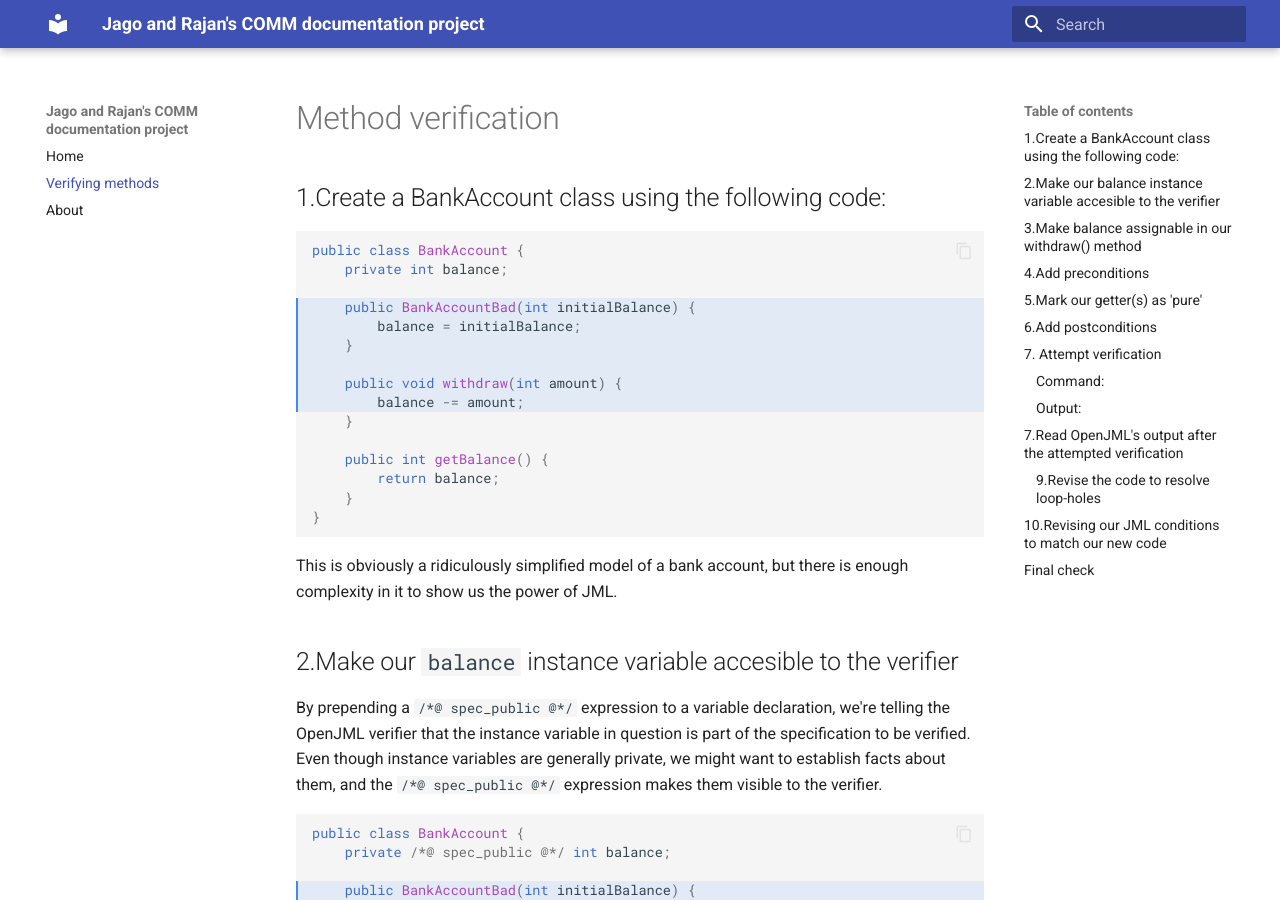
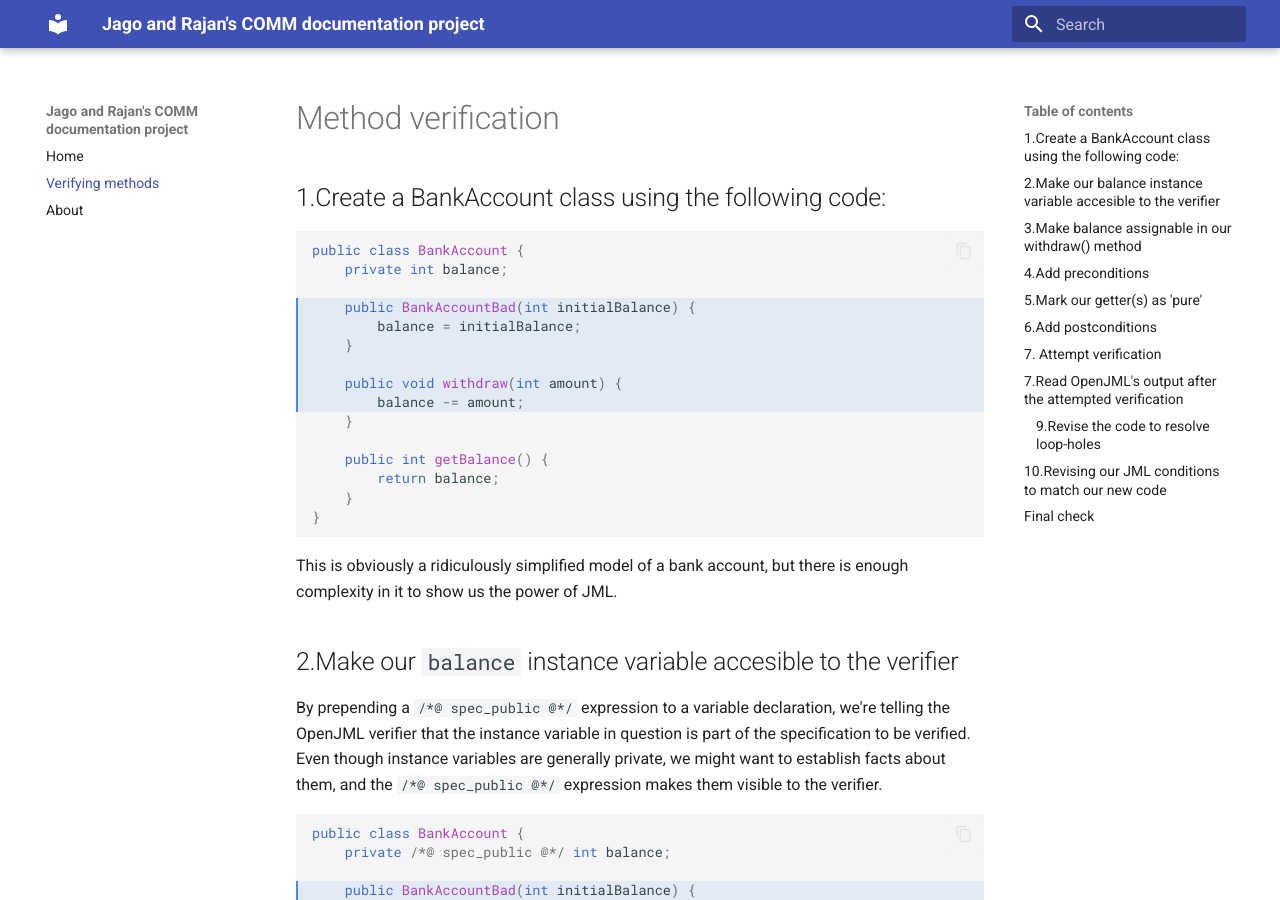
Before and after one commit to jagohine/documentation_project, an MkDocs documentation site: the page built from docs/method_verification.md, in a window 1280 px wide and 900 px high. Built offline with MkDocs 1.6.1 and Material for MkDocs 9.7.7, drawn with Linux system fonts in a browser that asks for light colours.

Commit message:
Adjust formatting

````diff
--- a/docs/method_verification.md
+++ b/docs/method_verification.md
@@ -163,10 +163,10 @@
 
 Ok, now that we're emotionally prepared for failure, we try to verify what we've done so far with openJML:
 
-#### Command:
+Command:
 ```./openJML -esc BankAccount.java ```
 
-### Output:
+Output:
 ```
 BankAccount.java:13: verify: The prover cannot establish an assertion (Postcondition: BankAccountBad.java:10:) in method withdraw
     public void withdraw(int amount) {
````
Also changed, not shown: 1 other file.
